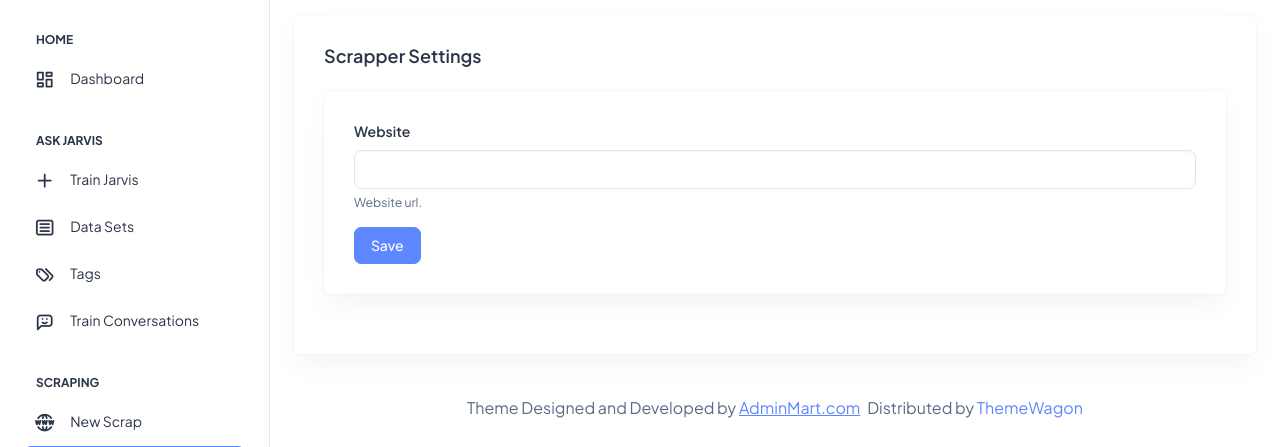
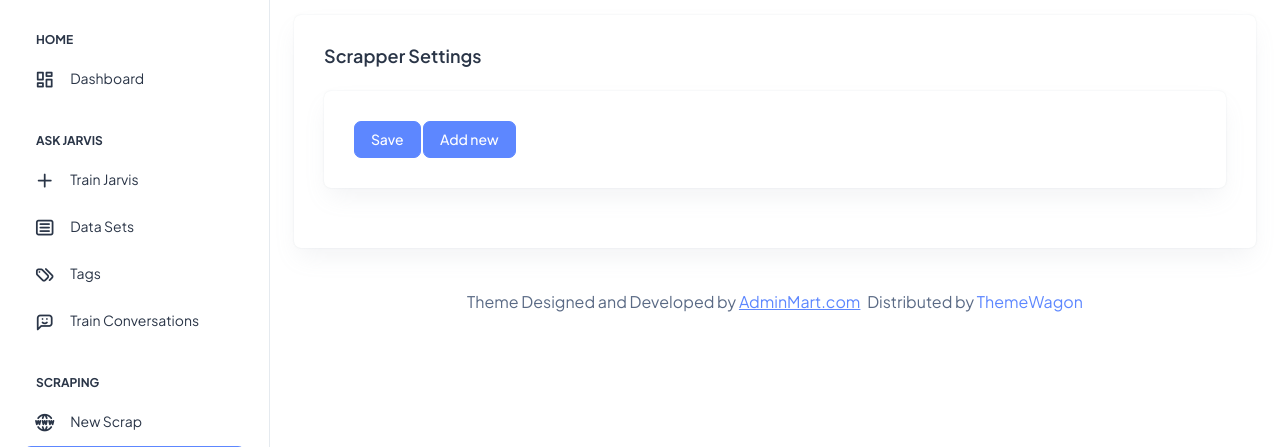
Before and after one commit to pprasanth/AskJarvis, a Flask app: page /admin/scrapper/settings in a window 1280 px wide. Shown: the part 70-517 px from the top of the page. Run offline with Flask 3, Linux system fonts and the light colour scheme; data that the repository does not hold is empty; some libraries are stand-ins or nearby versions.

Commit message:
Updated scrap settings

```diff
--- a/controllers/jarvisController.py
+++ b/controllers/jarvisController.py
@@ -18,13 +18,11 @@ class JavisController():
     def train_jarvis():
         tags = JarvisModel.fetch_tags()
         bot_responses = JarvisModel.fetch_response_list()
-        print(bot_responses)
         return render_template('jarvis/train.html', tags=tags, bot_responses=bot_responses)
 
     def save_jarvis():
        if request.method == 'POST' and 'text' in request.form and 'in_response_to' in request.form:
             form = request.form
-            print(form.getlist('tags'))
             isSaved = JarvisModel.create_new_training(
                 form['text'],
                 form['search_text'],
--- a/controllers/scrapperController.py
+++ b/controllers/scrapperController.py
@@ -3,7 +3,7 @@ from models.scrapper import ScrapperModel
 
 class ScrapperController():
     def new_scrapper():
-        is_scrapping = True if 'scrapping' in session else False
+        is_scrapping = True if 'scrapping' in session and session['scrapping'] == True else False
         return render_template('/scrapper/new_scrap.html', is_scrapping = is_scrapping)
 
     def scrapper_settings():
@@ -11,14 +11,32 @@ class ScrapperController():
         return render_template('/scrapper/settings.html', settings=settings)
 
     def save_scrapper_settings():
-        if request.method == 'POST' and 'website' in request.form:
-            ScrapperModel.save_settings(request.form['website'])
-            success_message = "Settings saved"
-            return redirect(url_for('admin_blueprint.scrapper_settings', success_message=success_message))
+        if request.method == 'POST':
+            if ('submit' in request.form and request.form['submit'] == 'add_new'):
+                ScrapperModel.add_new()
+                success_message = "Added new URL"
+                return redirect(url_for('admin_blueprint.scrapper_settings', success_message=success_message))
+            elif ('delete' in request.form):
+                ScrapperModel.delete(request.form['delete'])
+                success_message = "Deleted URL"
+                return redirect(url_for('admin_blueprint.scrapper_settings', success_message=success_message))
+            elif 'submit' in request.form and request.form['submit'] == 'save':
+                print(request.form)
+                for index in range(int(request.form['count'])):
+                    print(request.form['website_'+str(index+1)])
+                    website = request.form['website_'+str(index+1)]
+                    context = request.form['context_'+str(index+1)]
+                    id = request.form['id_'+str(index+1)]
+                    ScrapperModel.save_settings(website, context, id)
+                success_message = "Settings saved"
+                return redirect(url_for('admin_blueprint.scrapper_settings', success_message=success_message))
         else:
             error_message = "Error saving settings"
             return redirect(url_for('admin_blueprint.scrapper_settings', error_message=error_message))
 
     def start_scrapping():
-        session['scrapping'] = True
+        if ('scrapping' in session and session['scrapping'] == True):
+            session['scrapping'] = False
+        else:
+            session['scrapping'] = True
         return redirect(url_for('admin_blueprint.new_scrapper'))
--- a/models/scrapper.py
+++ b/models/scrapper.py
@@ -1,15 +1,27 @@
 from app import mongo
 import datetime
+from bson.objectid import ObjectId
 
 class ScrapperModel():
-    def save_settings(website):
+    def save_settings(website, context, id):
         scrap_settings = mongo.db.scrap_settings
-        scrap_settings.delete_many({})
+        filter_criteria = {"_id": ObjectId(id)}
+        update_data = {"$set": {"website": website, "context": context, 'created_at': datetime.datetime.now()}}
+        return scrap_settings.update_one(filter_criteria, update_data)
+
+    def fetch_settings():
+        scrap_settings = mongo.db.scrap_settings
+        return list(scrap_settings.find())
+
+    def add_new():
+        scrap_settings = mongo.db.scrap_settings
         return scrap_settings.insert_one({
-            'website': website,
+            'website': '',
             'created_at': datetime.datetime.now(),
         })
 
-    def fetch_settings():
+    def delete(id):
         scrap_settings = mongo.db.scrap_settings
-        return scrap_settings.find_one()
+        return scrap_settings.delete_one({
+            '_id': ObjectId(id),
+        })
--- a/templates/scrapper/settings.html
+++ b/templates/scrapper/settings.html
@@ -22,13 +22,23 @@
             <h5 class="card-title fw-semibold mb-4">Scrapper Settings</h5>
             <div class="card">
               <div class="card-body">
-                <form action="{{url_for('admin_blueprint.save_scrapper_settings')}}" method="POST">
+                <form id="settings" action="{{url_for('admin_blueprint.save_scrapper_settings')}}" method="POST">
+                  <input type="hidden" name="count" value="{{settings|length}}" />
+                  <button type="submit" name="submit" value="save"class="btn btn-primary">Save</button>
+                  <button type="submit" name="submit" value="add_new" class="btn btn-primary">Add new</button>
+                  {% for item in settings %}
                   <div class="mb-3">
                     <label for="website" class="form-label">Website</label>
-                    <input type="text" class="form-control" name="website" id="website" aria-describedby="websitetHelp" value="{{settings.website}}" />
-                    <div id="websitetHelp" class="form-text">Website url.</div>
+                    <input type="hidden" name="id_{{loop.index}}" value="{{item._id}}" />
+                    <input type="text" class="form-control" name="website_{{loop.index}}" id="website" value="{{item.website}}" />
+                    <label for="website" class="form-label">Context</label>
+                    <input type="text" class="form-control" name="context_{{loop.index}}" value="{{item.context}}" />
+                    <br />
+                    <button type="submit" name="delete" value="{{item._id}}" class="btn btn-primary">Del</button>
+                    <hr />
                   </div>
-                  <button type="submit" class="btn btn-primary">Save</button>
+                  {% endfor %}
+
                 </form>
               </div>
             </div>
```
